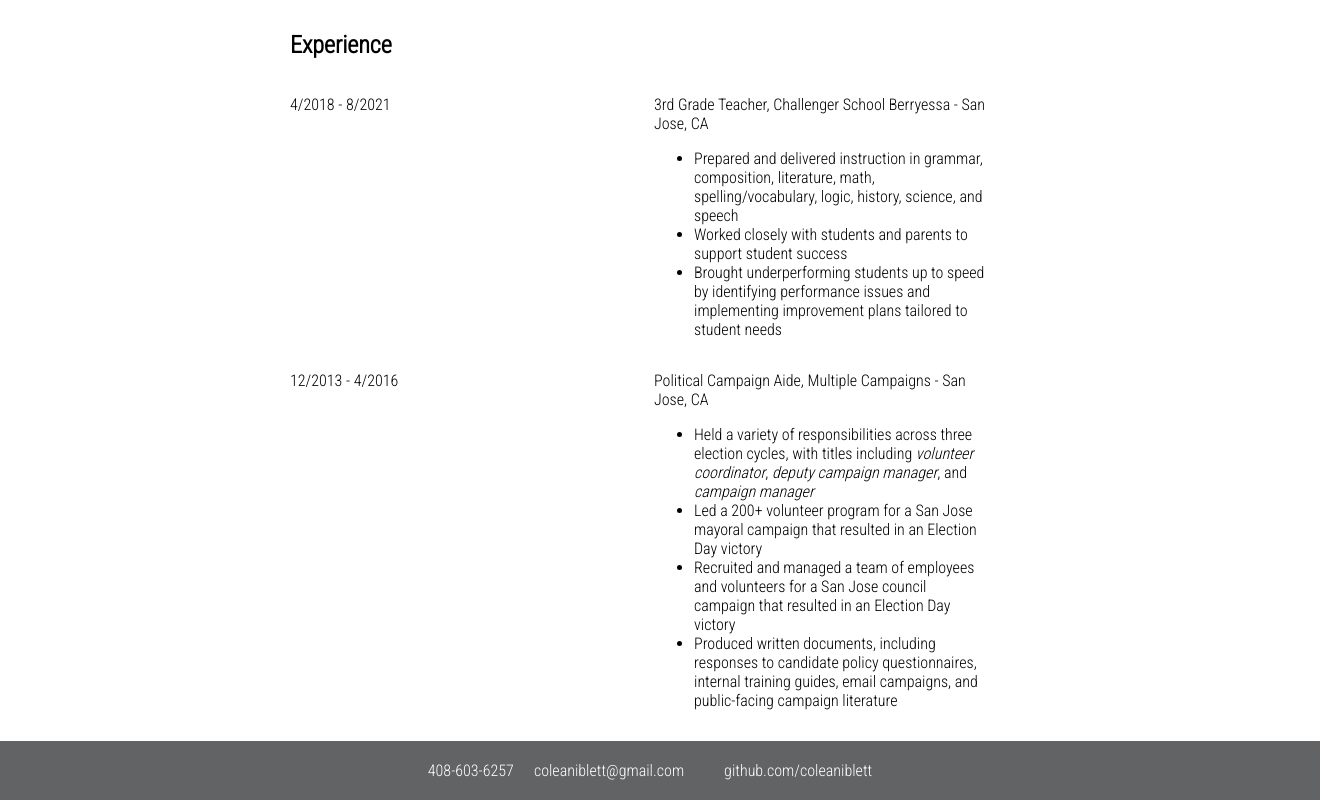
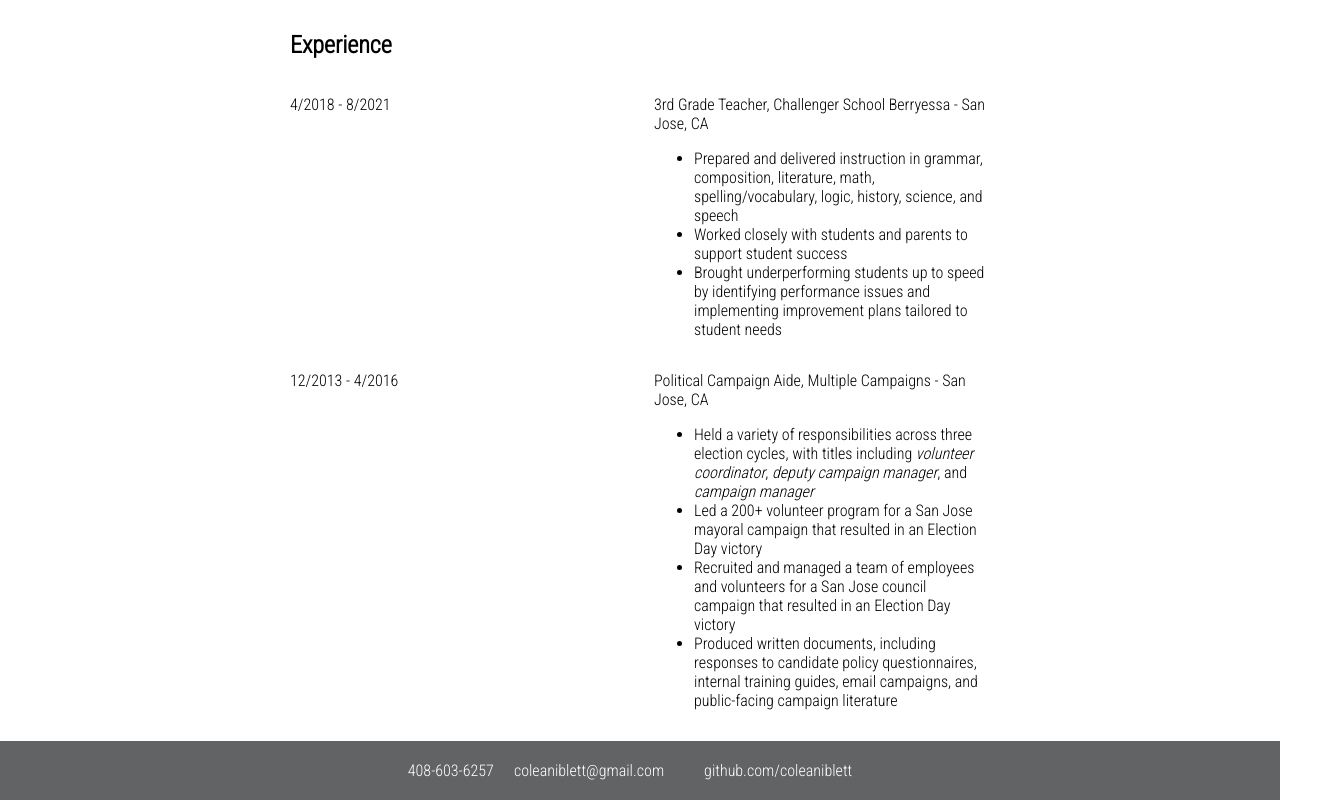
Before and after one commit to coleaniblett/old-portfolio, a React (Create React App) app: page / in a window 1280 px wide. Shown: the part 1613-2413 px from the top of the page, 1320 px wide, since content can reach past the window. Built offline with nearby package versions, Linux system fonts and the light colour scheme.

Commit message:
remove left/right padding

```diff
--- a/src/components/Footer/Footer.css
+++ b/src/components/Footer/Footer.css
@@ -3,7 +3,8 @@ footer {
     text-align: center;
     background-color: #626365;
     color: white;
-    padding: 20px;
+    padding-top: 20px;
+    padding-bottom: 20px;
     position: absolute;
     left: 0;
     bottom: 0;
```
